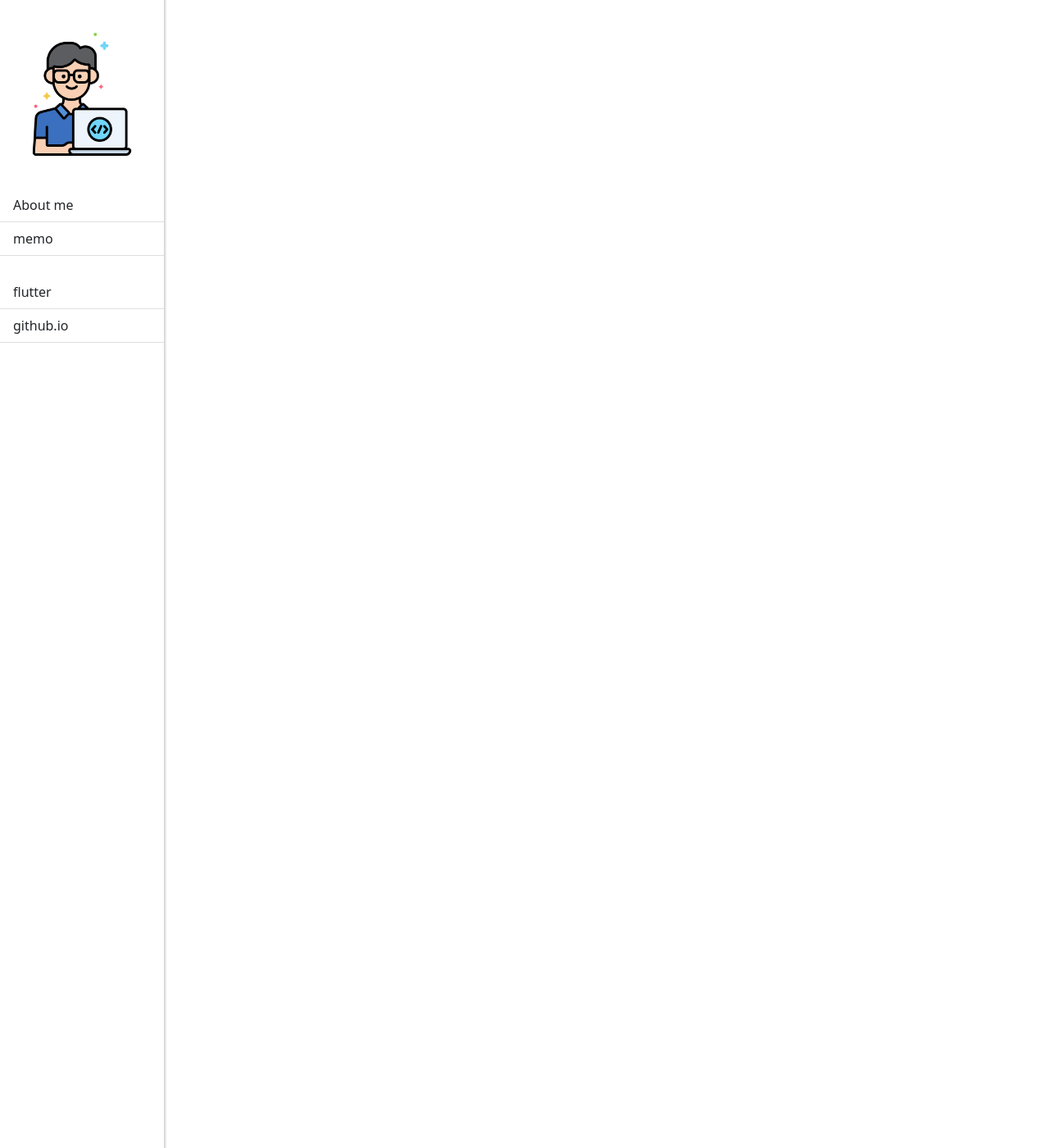
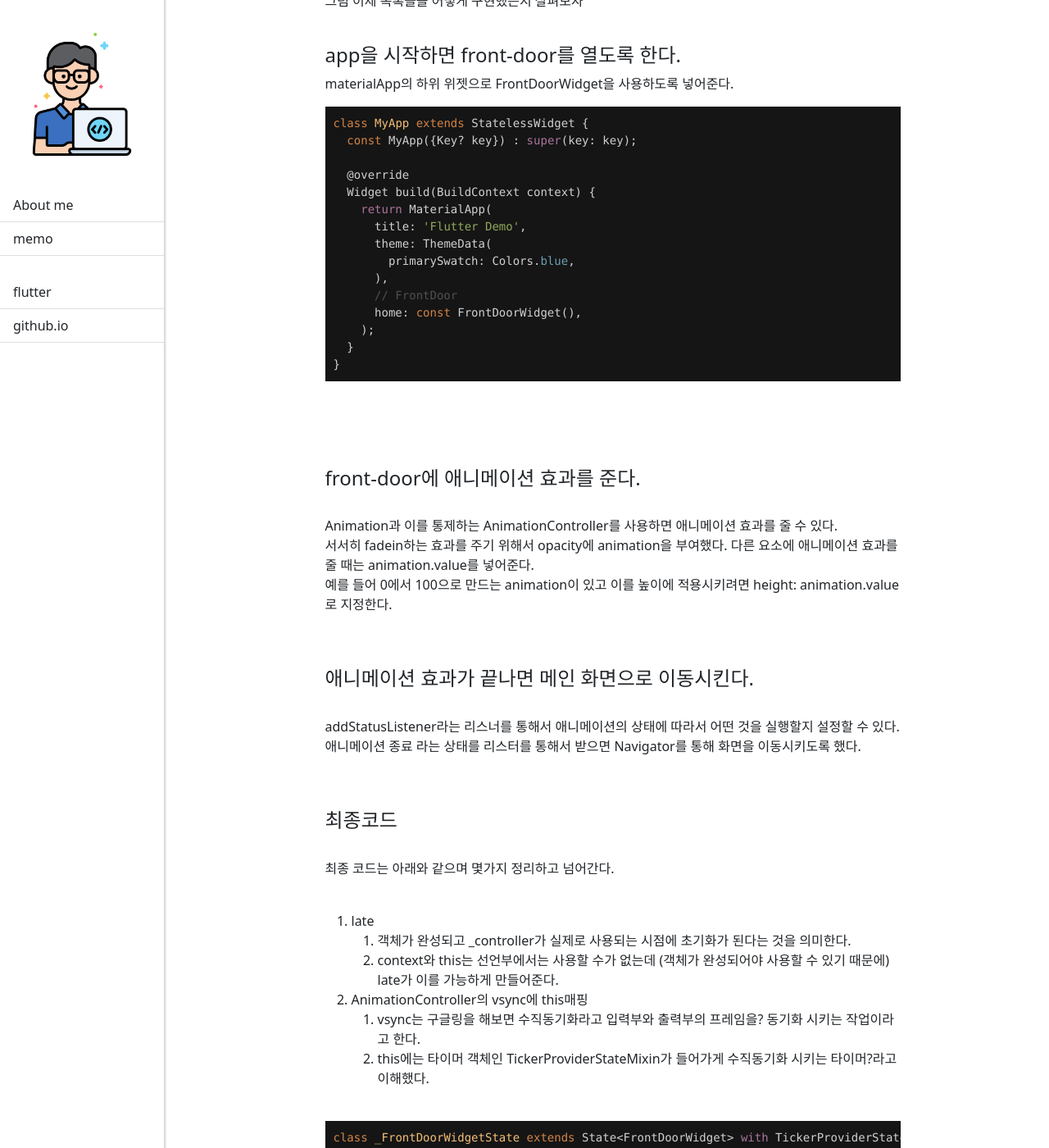
Before and after one commit to daegkim/daegkim.github.io, a Jekyll site: the page built from _flutter/flutter-develop-market-1.markdown, in a window 1280 px wide and 1400 px high, scrolled down 1365 px. Shown: the whole window at 82% size. Built offline with Jekyll 4.4.1, drawn with Linux system fonts in a browser that asks for light colours; some of the changed text lies outside the part shown.

Commit message:
추가 수정 day-1

````diff
--- a/_flutter/flutter-develop-market-1.markdown
+++ b/_flutter/flutter-develop-market-1.markdown
@@ -9,10 +9,12 @@ date:   2022-02-10
 <br />
 
 ### Day 1
+<br />
+
 #### 초기 앱 실행시 나타나는 화면 개발
 
 <br />
-아래 그림처럼 처음 앱을 켜면 ferde라고 써있는 화면이 나타난다. 서서히 나타났다가 사라지면 메인 화면이 나타난다.
+처음 앱을 켜면 ferde라고 써있는 화면이 나타난다. 서서히 나타났다가 사라지면 메인 화면이 나타난다.
 <br />
 이는 마치 현관문을 열고 들어가야 집을 볼 수 있는 것과 같은 구조이다. 그래서 이 화면은 front-door라고 부른다.
 <br />
@@ -20,8 +22,121 @@ date:   2022-02-10
 <img src="../assets/images/front-door.gif" width="250" height="580">
 <br />
 <br />
-아래와 같은 절차에 따라서 개발을 진행헀다.
+아래 목록들을 개발했다.
+<br />
 <br />
 
-1. 처음 진입점을 fro
-2.
+1. app을 시작하면 front-door를 열도록 한다.
+2. front-door에 애니메이션 효과를 준다.
+3. 애니메이션 효과가 끝나면 메인 화면으로 이동시킨다.
+
+<br />
+그럼 이제 목록들을 어떻게 구현했는지 살펴보자
+<br />
+<br />
+
+#### app을 시작하면 front-door를 열도록 한다.
+materialApp의 하위 위젯으로 FrontDoorWidget을 사용하도록 넣어준다.
+```dart
+class MyApp extends StatelessWidget {
+  const MyApp({Key? key}) : super(key: key);
+
+  @override
+  Widget build(BuildContext context) {
+    return MaterialApp(
+      title: 'Flutter Demo',
+      theme: ThemeData(
+        primarySwatch: Colors.blue,
+      ),
+      // FrontDoor
+      home: const FrontDoorWidget(),
+    );
+  }
+}
+```
+<br />
+<br />
+<br />
+
+#### front-door에 애니메이션 효과를 준다.
+<br />
+Animation과 이를 통제하는 AnimationController를 사용하면 애니메이션 효과를 줄 수 있다.
+<br />
+서서히 fadein하는 효과를 주기 위해서 opacity에 animation을 부여했다. 다른 요소에 애니메이션 효과를 줄 때는 animation.value를 넣어준다.
+<br />
+예를 들어 0에서 100으로 만드는 animation이 있고 이를 높이에 적용시키려면 height: animation.value로 지정한다.
+<br />
+<br />
+<br />
+
+#### 애니메이션 효과가 끝나면 메인 화면으로 이동시킨다.
+<br />
+addStatusListener라는 리스너를 통해서 애니메이션의 상태에 따라서 어떤 것을 실행할지 설정할 수 있다.
+애니메이션 종료 라는 상태를 리스터를 통해서 받으면 Navigator를 통해 화면을 이동시키도록 했다.
+<br />
+<br />
+<br />
+
+#### 최종코드
+<br />
+최종 코드는 아래와 같으며 몇가지 정리하고 넘어간다.
+<br />
+<br />
+
+1. late
+   1. 객체가 완성되고 _controller가 실제로 사용되는 시점에 초기화가 된다는 것을 의미한다.
+   2. context와 this는 선언부에서는 사용할 수가 없는데 (객체가 완성되어야 사용할 수 있기 때문에) late가 이를 가능하게 만들어준다.
+2. AnimationController의 vsync에 this매핑
+   1. vsync는 구글링을 해보면 수직동기화라고 입력부와 출력부의 프레임을? 동기화 시키는 작업이라고 한다.
+   2. this에는 타이머 객체인 TickerProviderStateMixin가 들어가게 수직동기화 시키는 타이머?라고 이해했다.
+<br />
+<br />
+
+```dart
+class _FrontDoorWidgetState extends State<FrontDoorWidget> with TickerProviderStateMixin {
+  _FrontDoorWidgetState();
+  late final AnimationController _controller = AnimationController(
+    duration: const Duration(milliseconds: 1500),
+    vsync: this,
+  )..forward()
+  ..addStatusListener((status) {
+    if(status == AnimationStatus.completed){
+      Navigator.of(context).pop();
+      Navigator.of(context).push(
+        MaterialPageRoute(
+          builder: (context) => const IndexWidget()
+        )
+      );
+    }
+  });
+
+  late final Animation<double> _animation = CurvedAnimation(
+    parent: _controller,
+    curve: Curves.easeIn,
+  );
+
+  @override
+  void dispose() {
+    _controller.dispose();
+    super.dispose();
+  }
+
+  @override
+  Widget build(BuildContext context) {
+    // 전체를 가득 채우는 방법
+    return Scaffold(
+      body: Center(
+        child: FadeTransition(
+          child: const Image(
+            image: AssetImage('assets/images/front-door.png'),
+            fit: BoxFit.cover,
+            height: double.infinity,
+            width: double.infinity,
+          ),
+          opacity: _animation,
+        ),
+      ),
+    );
+  }
+}
+```
````
